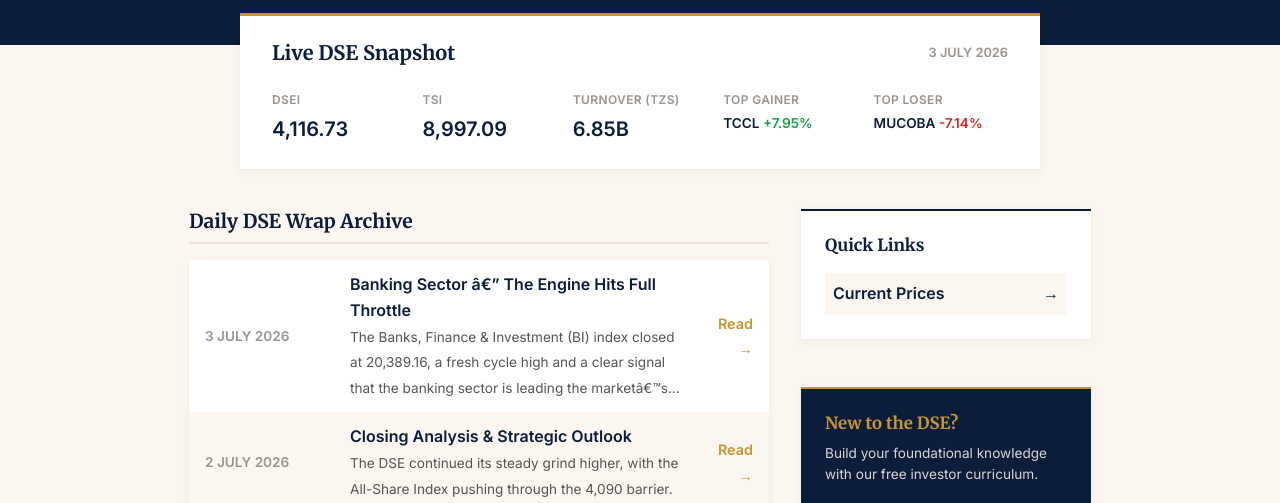
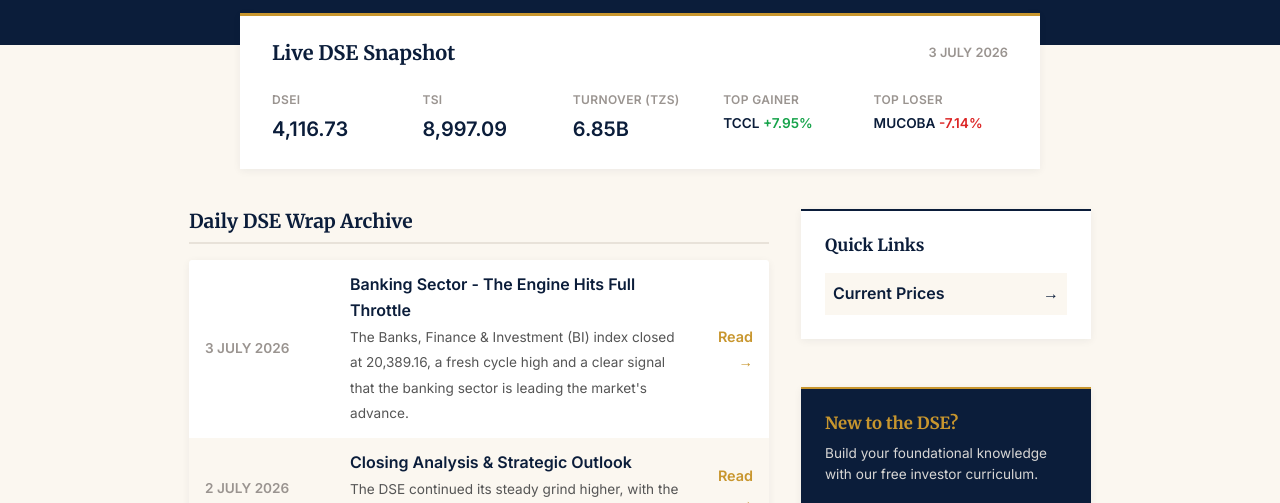
Before and after one commit to tmalundi7-jpg/amana-capital-ea, a plain HTML site: page market-intelligence.html in a window 1280 px wide. Shown: the part 231-734 px from the top of the page. Drawn offline with Linux system fonts and the light colour scheme.

Commit message:
Fix encoding errors and clarify 3rd July summary text

```diff
--- a/market-intelligence.html
+++ b/market-intelligence.html
@@ -82,7 +82,7 @@
                                   <!-- NEW_WRAP_ENTRY -->
                                 <tr>
                                     <td style="width: 25%; font-weight: 600; color: var(--mist); font-size: 0.85rem; text-transform: uppercase;">3 July 2026</td>
-                                    <td><strong>Banking Sector â€” The Engine Hits Full Throttle</strong><br><span style="font-size:0.85rem; color:#555;">The Banks, Finance & Investment (BI) index closed at 20,389.16, a fresh cycle high and a clear signal that the banking sector is leading the marketâ€™s...</span></td>
+                                    <td><strong>Banking Sector - The Engine Hits Full Throttle</strong><br><span style="font-size:0.85rem; color:#555;">The Banks, Finance & Investment (BI) index closed at 20,389.16, a fresh cycle high and a clear signal that the banking sector is leading the market's advance.</span></td>
                                     <td style="text-align: right;"><a href="/dse-wrap-2026-07-03" class="gold-link">Read &rarr;</a></td>
                                 </tr>
                                 <tr>
```
Also changed, not shown: index.html (+1 -1 lines).
